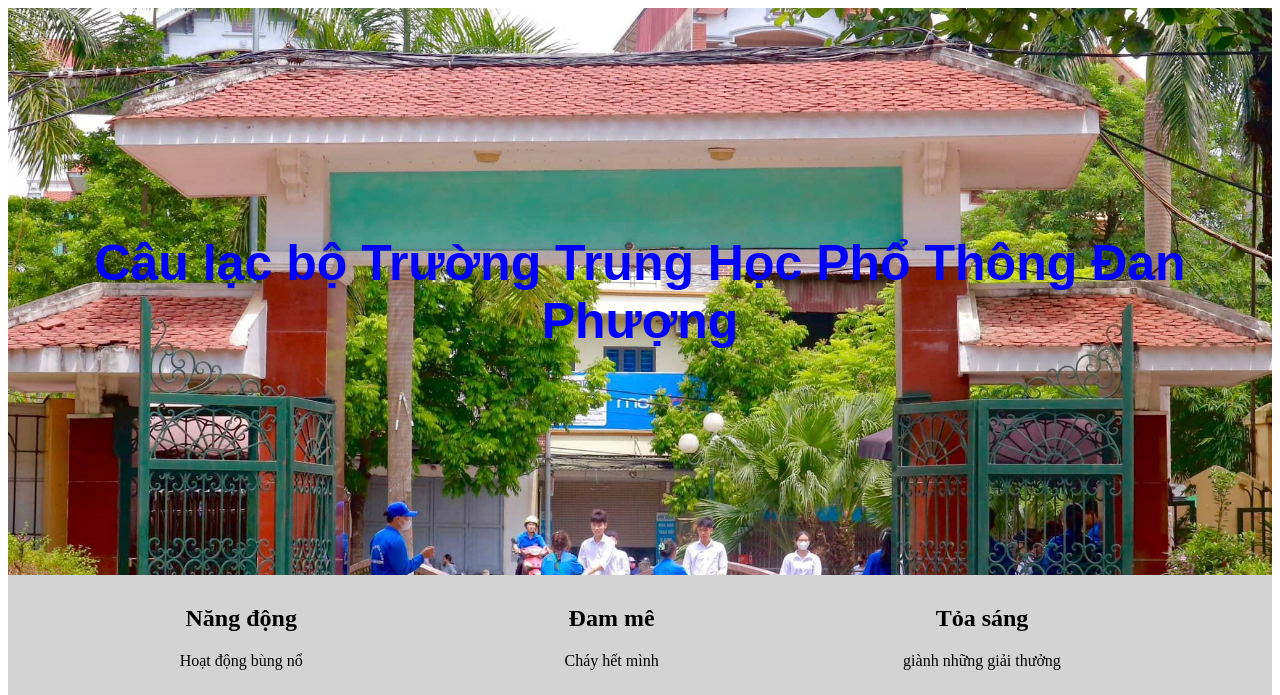
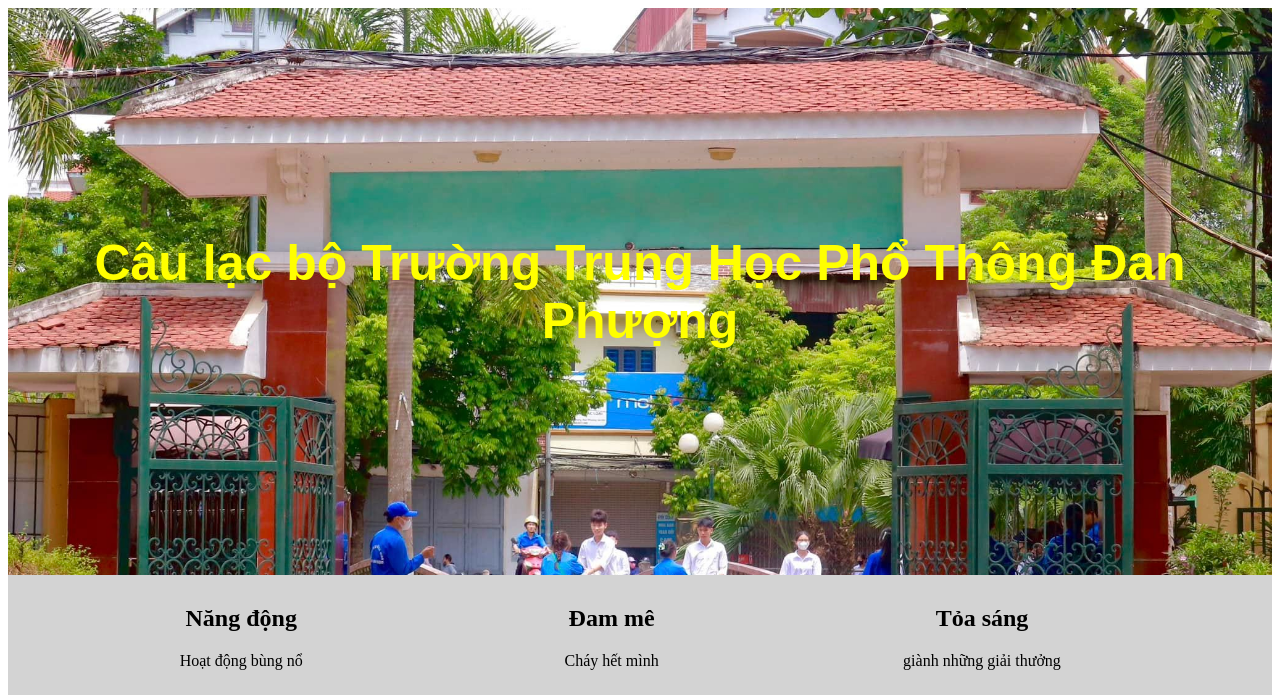
Before and after one commit to vthdz007/T3-12A8, a plain HTML site: page thethao.html in a window 1280 px wide. Shown: the top 695 px of the page. Drawn offline with Linux system fonts and the light colour scheme.

Commit message:
Update thethao.html

```diff
--- a/thethao.html
+++ b/thethao.html
@@ -7,7 +7,7 @@
 <body>
  <header>
     <div class="banner">
-            <h1 style="font-family: Arial;font-size: 50px;color: blue;"> Câu lạc bộ Trường Trung Học Phổ Thông Đan Phượng </h1>
+            <h1 style="font-family: Arial;font-size: 50px;color: yellow;"> Câu lạc bộ Trường Trung Học Phổ Thông Đan Phượng </h1>
         </div>
         <div class="slogan">
             <div class="row">
```
